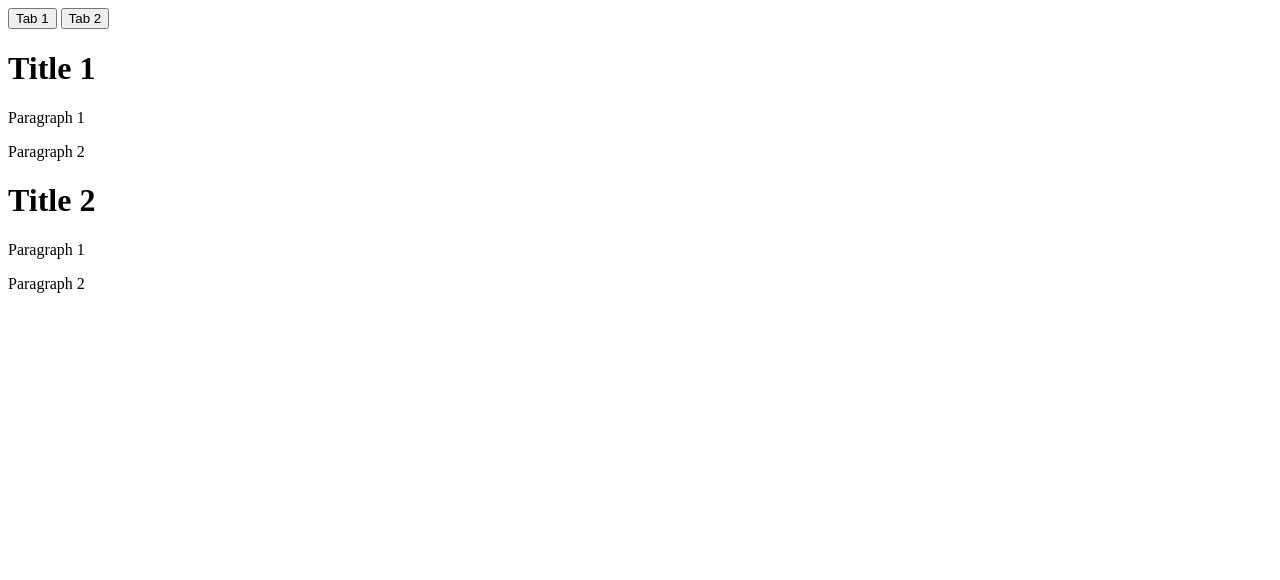
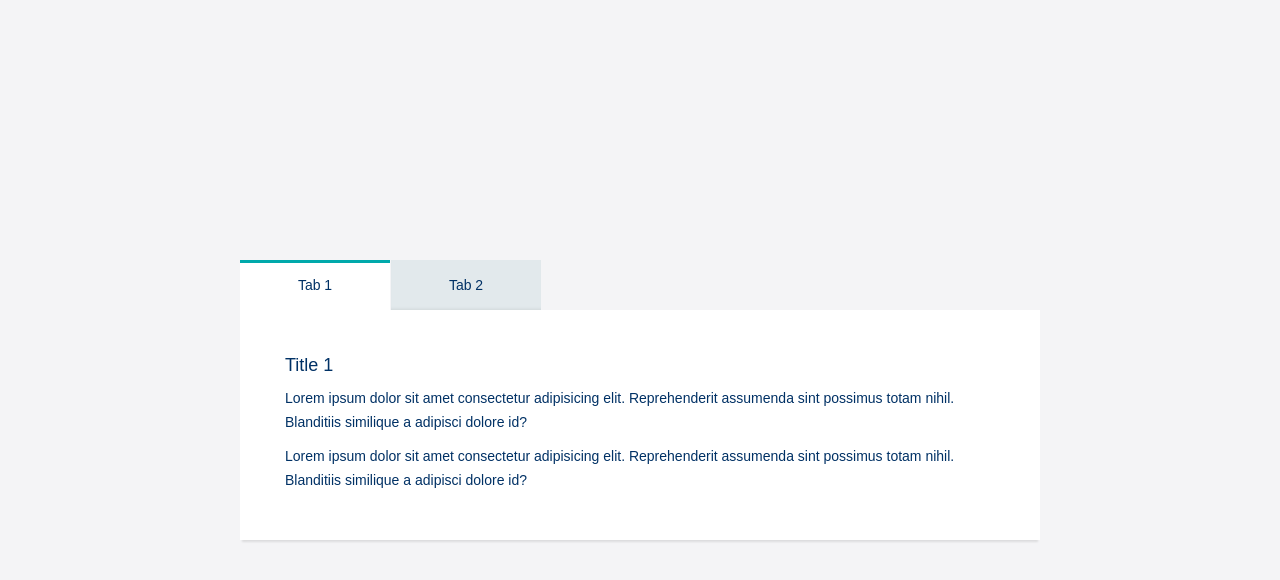
Before and after one commit to ricardolmsilva/tab-challenge, a plain HTML site: page index.html in a window 1280 px wide. Drawn offline with Linux system fonts and the light colour scheme.

Commit message:
add styles to tabs and content structure

```diff
--- a/index.html
+++ b/index.html
@@ -5,7 +5,7 @@
     <meta name="viewport" content="width=device-width, initial-scale=1.0" />
     <meta http-equiv="X-UA-Compatible" content="ie=edge" />
     <title>Tab Challenge</title>
-    <link rel="stylesheet" href="style.css" />
+    <link rel="stylesheet" href="styles/main.css" />
     <script src="tabs.js"></script>
   </head>
   <body>
@@ -17,13 +17,29 @@
       <div id="tabs-content">
         <div class="tab-content active">
           <h1 class="content content-title">Title 1</h1>
-          <p class="content content-paragraph">Paragraph 1</p>
-          <p class="content content-paragraph">Paragraph 2</p>
+          <p class="content content-paragraph">
+            Lorem ipsum dolor sit amet consectetur adipisicing elit.
+            Reprehenderit assumenda sint possimus totam nihil. Blanditiis
+            similique a adipisci dolore id?
+          </p>
+          <p class="content content-paragraph">
+            Lorem ipsum dolor sit amet consectetur adipisicing elit.
+            Reprehenderit assumenda sint possimus totam nihil. Blanditiis
+            similique a adipisci dolore id?
+          </p>
         </div>
-        <div class="tab-content active">
+        <div class="tab-content">
           <h1 class="content content-title">Title 2</h1>
-          <p class="content content-paragraph">Paragraph 1</p>
-          <p class="content content-paragraph">Paragraph 2</p>
+          <p class="content content-paragraph">
+            Lorem ipsum dolor sit amet consectetur adipisicing elit.
+            Reprehenderit assumenda sint possimus totam nihil. Blanditiis
+            similique a adipisci dolore id?
+          </p>
+          <p class="content content-paragraph">
+            Lorem ipsum dolor sit amet consectetur adipisicing elit.
+            Reprehenderit assumenda sint possimus totam nihil. Blanditiis
+            similique a adipisci dolore id?
+          </p>
         </div>
       </div>
     </main>
--- /dev/null
+++ b/styles/main.css
@@ -0,0 +1,38 @@
+@import "./variables.css";
+@import "./tab-button.css";
+@import "./tab-content.css";
+
+html,
+body {
+  margin: 0;
+  padding: 0;
+  box-sizing: border-box;
+
+  font-family: var(--font-family);
+  min-height: 100vh;
+  background: var(--body-bg);
+  display: flex;
+  justify-content: center;
+  align-items: center;
+}
+
+main {
+  margin: 8px;
+  max-width: 800px;
+}
+
+main *:focus {
+  outline: none;
+}
+
+button {
+  border: none;
+  margin: 0;
+}
+
+h1,
+p {
+  margin: 0;
+  padding: 0;
+  font-weight: 300;
+}
--- /dev/null
+++ b/styles/tab-button.css
@@ -0,0 +1,42 @@
+#tabs {
+  display: flex;
+  width: 100%;
+}
+
+.tab {
+  font-size: 14px;
+  height: 50px;
+  min-width: 150px;
+  padding: 12px 18px;
+  background: var(--btn-bg-color);
+  color: var(--font-color);
+  position: relative;
+  -webkit-box-shadow: inset 0 -3px 10px -10px #000000;
+  -moz-box-shadow: inset 0 -3px 10px -10px #000000;
+  box-shadow: inset 0 -3px 10px -10px #000000;
+}
+
+.tab + .tab {
+  margin-left: 1px;
+}
+
+.tab:hover {
+  cursor: pointer;
+}
+
+.tab.active {
+  background: var(--btn-bg-color-active);
+  -webkit-box-shadow: none;
+  -moz-box-shadow: none;
+  box-shadow: none;
+}
+
+.tab.active::after {
+  content: " ";
+  background: var(--btn-border-color-active);
+  height: 3px;
+  position: absolute;
+  top: 0;
+  left: 0;
+  width: 100%;
+}
--- /dev/null
+++ b/styles/tab-content.css
@@ -0,0 +1,29 @@
+#tabs-content {
+  color: var(--font-color);
+  width: 100%;
+  box-shadow: 0 4px 2px -2px rgba(0, 0, 0, 0.1);
+}
+
+.tab-content {
+  display: none;
+  background: var(--light-color);
+  height: 150px;
+  overflow: auto;
+}
+
+.tab-content.active {
+  display: block;
+  padding: 40px 45px;
+}
+
+.content {
+  padding: 5px 0;
+}
+.content-title {
+  font-size: 18px;
+}
+
+.content-paragraph {
+  font-size: 14px;
+  line-height: 24px;
+}
--- /dev/null
+++ b/styles/variables.css
@@ -0,0 +1,11 @@
+:root {
+  --font-family: sans-serif;
+  --body-bg: #f4f4f6;
+  --font-color: #003165;
+  --light-color: white;
+
+  /* Button styles */
+  --btn-bg-color: #e2e9ec;
+  --btn-bg-color-active: white;
+  --btn-border-color-active: #00a9ab;
+}
```
Also changed, not shown: style.css (deleted), 1 other file.
